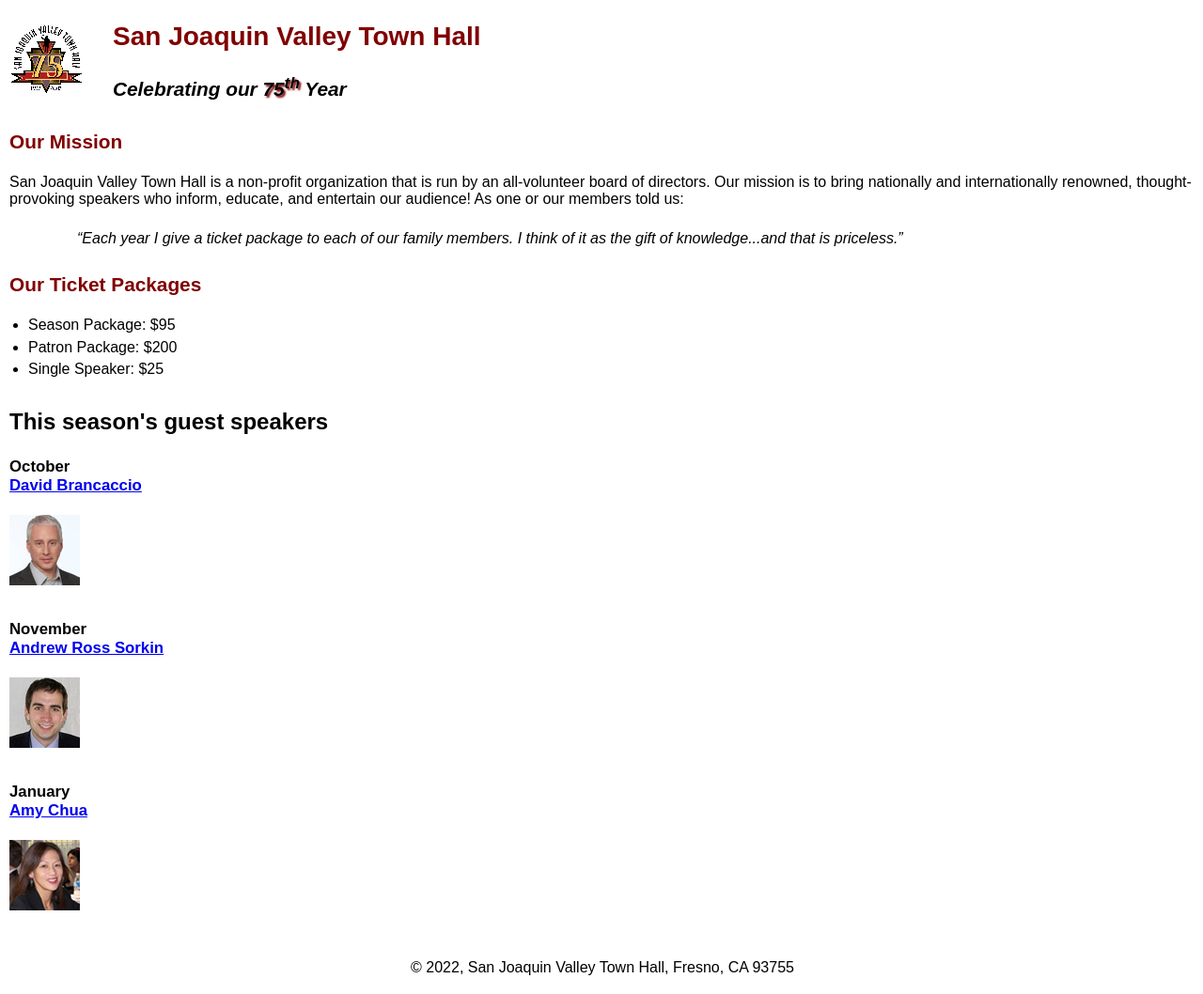
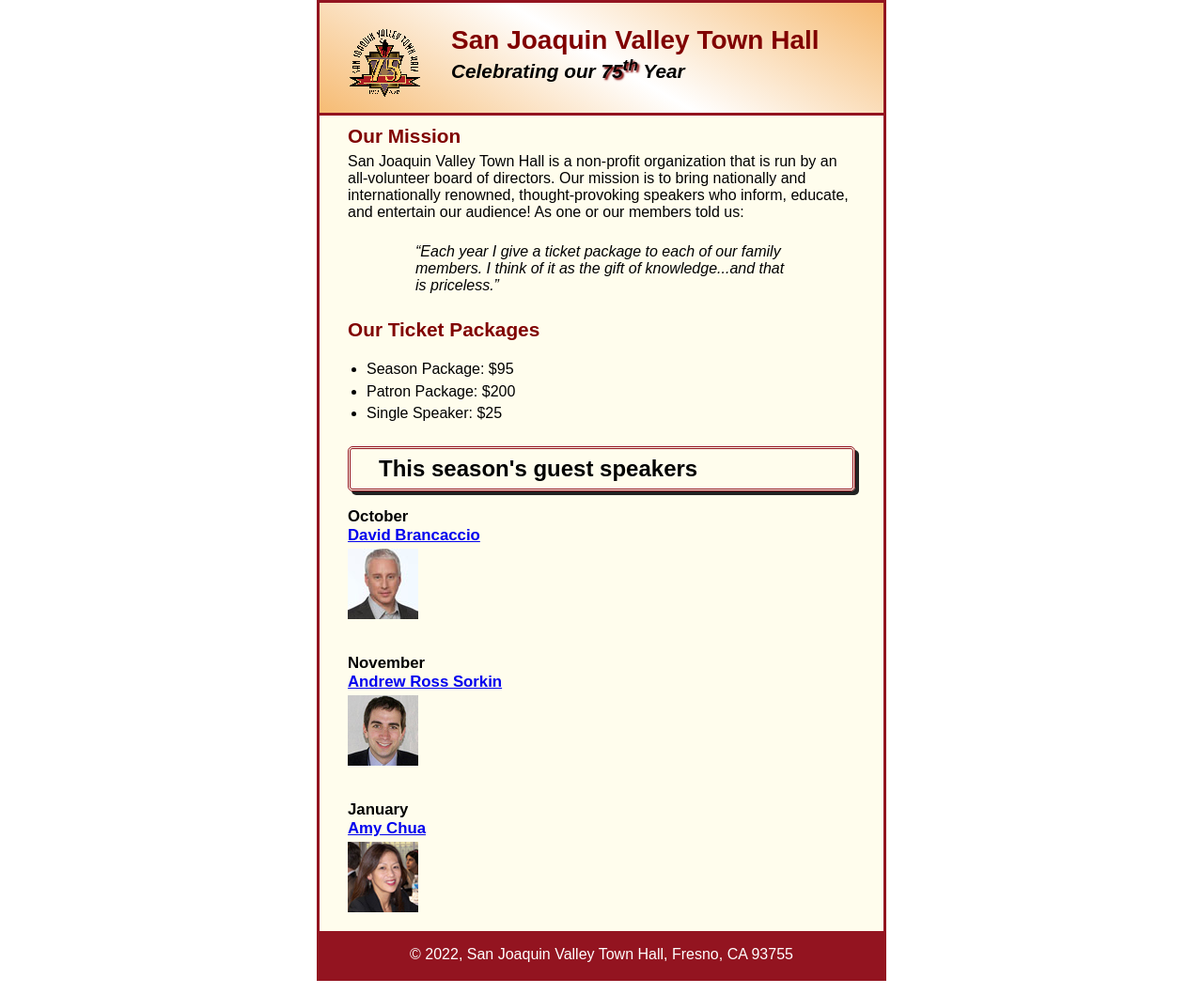
Before and after one commit to km776/A09, a plain HTML site: page c5_index.html in a window 1280 px wide. Shown: the whole page at 94% size. Drawn offline with Linux system fonts and the light colour scheme.

Commit message:
finished assignment

```diff
--- a/c5_index.html
+++ b/c5_index.html
@@ -20,8 +20,8 @@
 			all-volunteer board of directors. Our mission is to bring nationally and
 			internationally renowned, thought-provoking speakers who inform, educate,
 			and entertain our audience! As one or our members told us:</p>
-		<blockquote>&ldquo;Each year I give a ticket package to each of our family members.
-			I think of it as the gift of knowledge...and that is priceless.&rdquo;</blockquote>
+		<blockquote><i>&ldquo;Each year I give a ticket package to each of our family members.
+			I think of it as the gift of knowledge...and that is priceless.&rdquo;</i></blockquote>
 
 		<h2>Our Ticket Packages</h2>
 		<ul>
--- a/styles/c5_main.css
+++ b/styles/c5_main.css
@@ -4,27 +4,51 @@
 }
 
 /* the styles for the elements */
+html {
+	background-color: white;
+}
+
 body {
 	font-family: Arial, Helvetica, sans-serif;
     font-size: 100%;
-    margin-left: 10px;
+	margin: 0 auto;
+	width: 600px;
+	border: 3px solid #931420;
+	background-color: #fffded;
 }
+
+/* my attempt at a reset selection (i think */
+h1, h2, h3, p {
+	margin: 0;
+	padding: 0;
+}
+
 a:focus, a:hover {
 	font-style: italic;
 }
 /* the styles for the header */
+header {
+	border-bottom: 3px solid #931420;
+	padding-top: 1.5em;
+	padding-bottom: 2em;
+	background-image: linear-gradient(30deg, #f6bb73, white, #f6bb73);
+}
 header h2 {
 	font-size: 175%;
 	color: var(--global-color-1);
-	text-indent: 30px;
+	padding-left: 30px;
+	padding-right: 30px;
 }
 header h3 {
 	font-size: 130%;
 	font-style: italic;
-	text-indent: 30px;
+	padding-left: 30px;
+	padding-right: 30px;
 }
 header img {
 	float: left;
+	padding-left: 30px;
+	padding-right: 30px;
 }
 .shadow {
 	text-shadow: 2px 2px 2px var(--global-color-1);
@@ -32,19 +56,27 @@
 /* the styles for the main content */
 main {
 	clear: left;
+	padding-left: 30px;
+	padding-right: 30px;
 }
 main h1 {
 	font-size: 150%;
+	text-indent: 30px;
 	padding: .3em 0;
+	border: 3px double #931420;
+	border-radius: 5px;
+	box-shadow: 4px 4px #222222;
 }
 main h2 {
 	color: var(--global-color-1);
 	font-size: 130%;
-	padding: .5em 0 .25em 0;
+	padding-top: .5em;
+	padding-bottom: .25em
 }
 main h3 {
 	font-size: 105%;
-	padding-bottom: .25em;
+	padding-top: 1em;
+	padding-bottom: .25em
 }
 main img {
 	padding-bottom: 1em;
@@ -67,4 +99,6 @@
 footer p {
 	text-align: center;
 	padding: 1em 0;
+	background-color: #931420;
+	color: white;
 }
```
